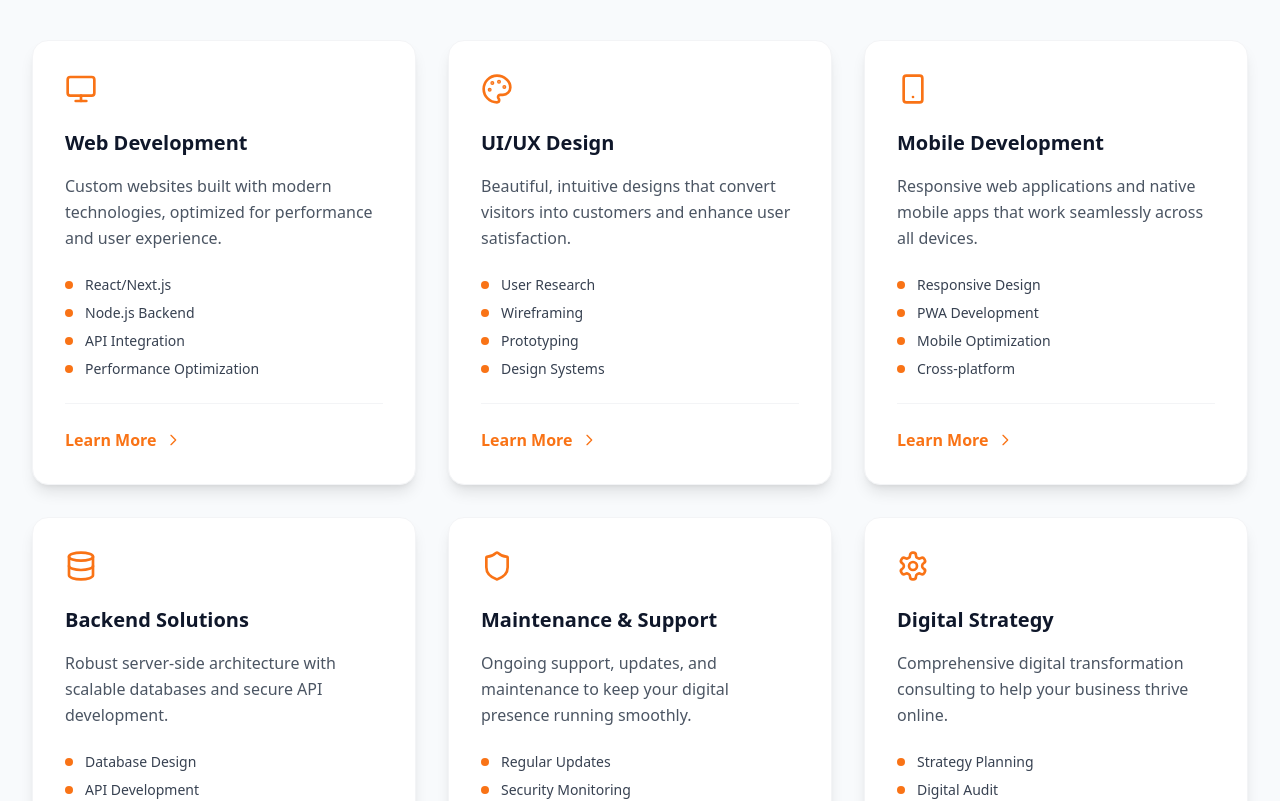
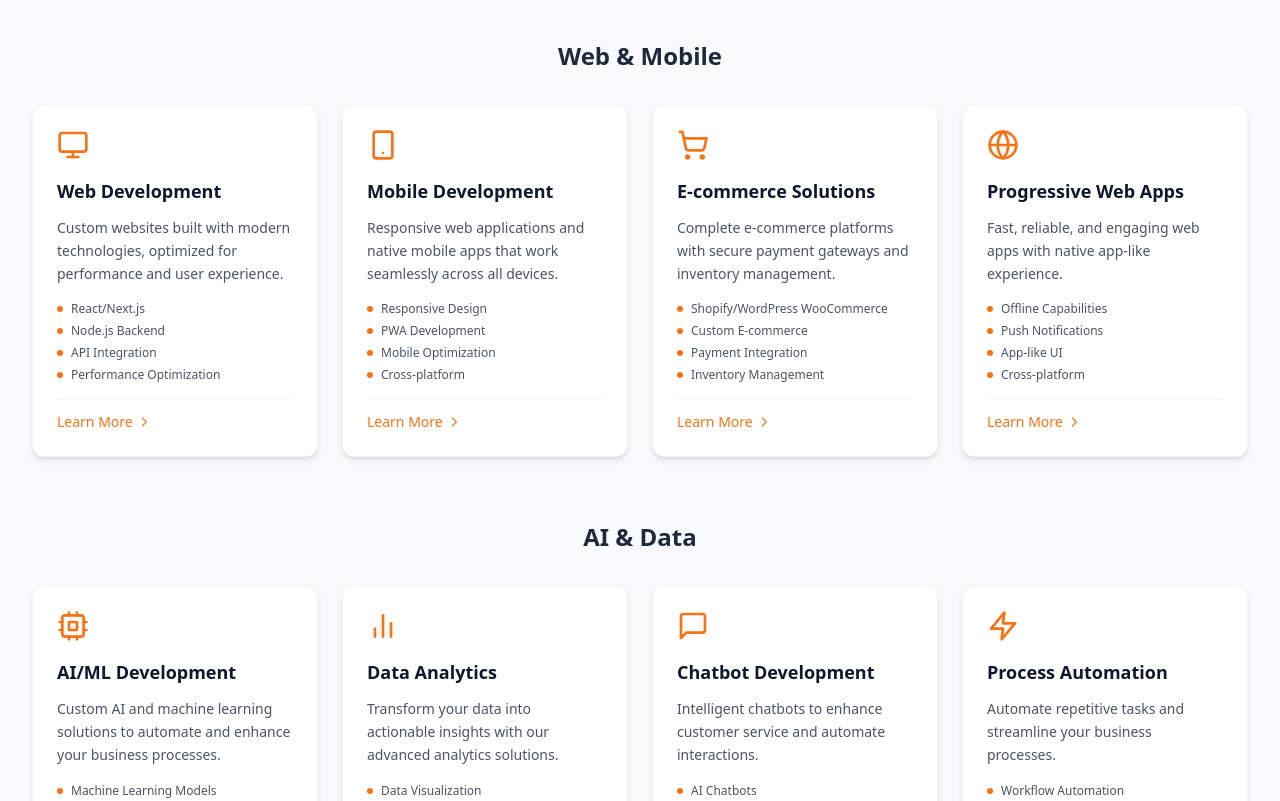
Before and after one commit to TechEntrance/NEWTE, a React (Vite) app: page / in a window 1280 px wide. Shown: the part 2320-3121 px from the top of the page. Built offline with nearby package versions, Linux system fonts and the light colour scheme.

Commit message:
added more services

```diff
--- a/src/components/Footer.tsx
+++ b/src/components/Footer.tsx
@@ -1,5 +1,6 @@
 import React from 'react';
-import { Code, Mail, Phone, MapPin, Twitter, Linkedin, Github, Instagram } from 'lucide-react';
+import { Mail, Phone, MapPin, Twitter, Linkedin, Github, Instagram } from 'lucide-react';
+import logo from '../images/logo.png';
 
 const Footer = () => {
   const scrollToSection = (sectionId: string) => {
@@ -16,7 +17,11 @@ const Footer = () => {
           {/* Company Info */}
           <div className="space-y-4">
             <div className="flex items-center space-x-2">
-              <Code className="h-8 w-8 text-orange-500" />
+              <img
+                src={logo}
+                alt="TechEntrance Logo"
+                className="h-8 w-auto"
+              />
               <span className="text-xl font-bold">TechEntrance</span>
             </div>
             <p className="text-gray-400 leading-relaxed">
@@ -114,7 +119,7 @@ const Footer = () => {
         <div className="border-t border-gray-800 mt-12 pt-8">
           <div className="flex flex-col md:flex-row justify-between items-center">
             <p className="text-gray-400 text-sm">
-              © 2024 TechEntrance. All rights reserved.
+              2024 TechEntrance. All rights reserved.
             </p>
             <div className="flex space-x-6 mt-4 md:mt-0">
               <a href="#" className="text-gray-400 hover:text-white text-sm transition-colors duration-200">
--- a/src/components/Services.tsx
+++ b/src/components/Services.tsx
@@ -1,8 +1,11 @@
 import React from 'react';
-import { Monitor, Palette, Settings, Smartphone, Database, Shield } from 'lucide-react';
+import { Monitor, Palette, Settings, Smartphone, Database, Shield, Cpu, ShoppingCart, Search, BarChart2, Server, Cloud, Zap, Code, Globe, MessageSquare } from 'lucide-react';
 
 const Services = () => {
-  const services = [
+  const serviceCategories = [
+    {
+      category: "Web & Mobile",
+      services: [
         {
           icon: <Monitor className="h-8 w-8" />,
           title: "Web Development",
@@ -10,16 +13,68 @@ const Services = () => {
           features: ["React/Next.js", "Node.js Backend", "API Integration", "Performance Optimization"]
         },
         {
+          icon: <Smartphone className="h-8 w-8" />,
+          title: "Mobile Development",
+          description: "Responsive web applications and native mobile apps that work seamlessly across all devices.",
+          features: ["Responsive Design", "PWA Development", "Mobile Optimization", "Cross-platform"]
+        },
+        {
+          icon: <ShoppingCart className="h-8 w-8" />,
+          title: "E-commerce Solutions",
+          description: "Complete e-commerce platforms with secure payment gateways and inventory management.",
+          features: ["Shopify/WordPress WooCommerce", "Custom E-commerce", "Payment Integration", "Inventory Management"]
+        },
+        {
+          icon: <Globe className="h-8 w-8" />,
+          title: "Progressive Web Apps",
+          description: "Fast, reliable, and engaging web apps with native app-like experience.",
+          features: ["Offline Capabilities", "Push Notifications", "App-like UI", "Cross-platform"]
+        }
+      ]
+    },
+    {
+      category: "AI & Data",
+      services: [
+        {
+          icon: <Cpu className="h-8 w-8" />,
+          title: "AI/ML Development",
+          description: "Custom AI and machine learning solutions to automate and enhance your business processes.",
+          features: ["Machine Learning Models", "Predictive Analytics", "Computer Vision", "NLP"]
+        },
+        {
+          icon: <BarChart2 className="h-8 w-8" />,
+          title: "Data Analytics",
+          description: "Transform your data into actionable insights with our advanced analytics solutions.",
+          features: ["Data Visualization", "Business Intelligence", "Big Data", "Dashboard Development"]
+        },
+        {
+          icon: <MessageSquare className="h-8 w-8" />,
+          title: "Chatbot Development",
+          description: "Intelligent chatbots to enhance customer service and automate interactions.",
+          features: ["AI Chatbots", "WhatsApp Bots", "Customer Support Bots", "24/7 Availability"]
+        },
+        {
+          icon: <Zap className="h-8 w-8" />,
+          title: "Process Automation",
+          description: "Automate repetitive tasks and streamline your business processes.",
+          features: ["Workflow Automation", "RPA", "API Integration", "Custom Scripting"]
+        }
+      ]
+    },
+    {
+      category: "Business Solutions",
+      services: [
+        {
           icon: <Palette className="h-8 w-8" />,
           title: "UI/UX Design",
           description: "Beautiful, intuitive designs that convert visitors into customers and enhance user satisfaction.",
           features: ["User Research", "Wireframing", "Prototyping", "Design Systems"]
         },
         {
-      icon: <Smartphone className="h-8 w-8" />,
-      title: "Mobile Development",
-      description: "Responsive web applications and native mobile apps that work seamlessly across all devices.",
-      features: ["Responsive Design", "PWA Development", "Mobile Optimization", "Cross-platform"]
+          icon: <Search className="h-8 w-8" />,
+          title: "SEO & Digital Marketing",
+          description: "Improve your online visibility and reach your target audience effectively.",
+          features: ["SEO Optimization", "Content Marketing", "Social Media", "PPC Campaigns"]
         },
         {
           icon: <Database className="h-8 w-8" />,
@@ -32,12 +87,8 @@ const Services = () => {
           title: "Maintenance & Support",
           description: "Ongoing support, updates, and maintenance to keep your digital presence running smoothly.",
           features: ["Regular Updates", "Security Monitoring", "Performance Optimization", "24/7 Support"]
-    },
-    {
-      icon: <Settings className="h-8 w-8" />,
-      title: "Digital Strategy",
-      description: "Comprehensive digital transformation consulting to help your business thrive online.",
-      features: ["Strategy Planning", "Digital Audit", "Growth Optimization", "Analytics Setup"]
+        }
+      ]
     }
   ];
 
@@ -49,42 +100,46 @@ const Services = () => {
             Our <span className="text-orange-500">Services</span>
           </h2>
           <p className="text-xl text-gray-600 max-w-3xl mx-auto">
-            From concept to deployment, we provide end-to-end digital solutions that drive results
-            and exceed expectations.
+            Comprehensive digital solutions tailored to your business needs, from concept to deployment and beyond.
           </p>
         </div>
 
-        <div className="grid md:grid-cols-2 lg:grid-cols-3 gap-8">
-          {services.map((service, index) => (
+        {serviceCategories.map((category, catIndex) => (
+          <div key={catIndex} className="mb-16">
+            <h3 className="text-2xl font-bold text-slate-800 mb-8 text-center">
+              {category.category}
+            </h3>
+            <div className="grid md:grid-cols-2 lg:grid-cols-4 gap-6">
+              {category.services.map((service, index) => (
                 <div
-              key={index}
-              className="bg-white p-8 rounded-2xl shadow-lg hover:shadow-xl transition-all duration-300 border border-gray-100 hover:border-orange-200 group"
+                  key={`${catIndex}-${index}`}
+                  className="bg-white p-6 rounded-xl shadow-md hover:shadow-lg transition-all duration-300 border border-gray-100 hover:border-orange-200 group h-full flex flex-col"
                 >
-              <div className="text-orange-500 mb-6 group-hover:scale-110 transition-transform duration-300">
+                  <div className="text-orange-500 mb-4 group-hover:scale-110 transition-transform duration-300">
                     {service.icon}
                   </div>
 
-              <h3 className="text-xl font-bold text-slate-900 mb-4">
+                  <h3 className="text-lg font-bold text-slate-900 mb-3">
                     {service.title}
                   </h3>
 
-              <p className="text-gray-600 mb-6 leading-relaxed">
+                  <p className="text-gray-600 mb-4 text-sm leading-relaxed flex-grow">
                     {service.description}
                   </p>
 
-              <ul className="space-y-2">
+                  <ul className="space-y-1.5 mb-4">
                     {service.features.map((feature, featureIndex) => (
-                  <li key={featureIndex} className="flex items-center text-sm text-gray-700">
-                    <div className="w-2 h-2 bg-orange-500 rounded-full mr-3"></div>
+                      <li key={featureIndex} className="flex items-center text-xs text-gray-600">
+                        <div className="w-1.5 h-1.5 bg-orange-500 rounded-full mr-2"></div>
                         {feature}
                       </li>
                     ))}
                   </ul>
 
-              <div className="mt-6 pt-6 border-t border-gray-100">
-                <button className="text-orange-500 font-semibold hover:text-orange-600 transition-colors duration-200 flex items-center space-x-2 group">
+                  <div className="mt-auto pt-3 border-t border-gray-100">
+                    <button className="text-orange-500 text-sm font-medium hover:text-orange-600 transition-colors duration-200 flex items-center space-x-1 group">
                       <span>Learn More</span>
-                  <svg className="w-4 h-4 transform group-hover:translate-x-1 transition-transform duration-200" fill="none" stroke="currentColor" viewBox="0 0 24 24">
+                      <svg className="w-3.5 h-3.5 transform group-hover:translate-x-1 transition-transform duration-200" fill="none" stroke="currentColor" viewBox="0 0 24 24">
                         <path strokeLinecap="round" strokeLinejoin="round" strokeWidth={2} d="M9 5l7 7-7 7" />
                       </svg>
                     </button>
@@ -93,6 +148,8 @@ const Services = () => {
               ))}
             </div>
           </div>
+        ))}
+      </div>
     </section>
   );
 };
```
Also changed, not shown: src/images/logo.png (added). Lines whose indentation alone changed are shown as unchanged.
